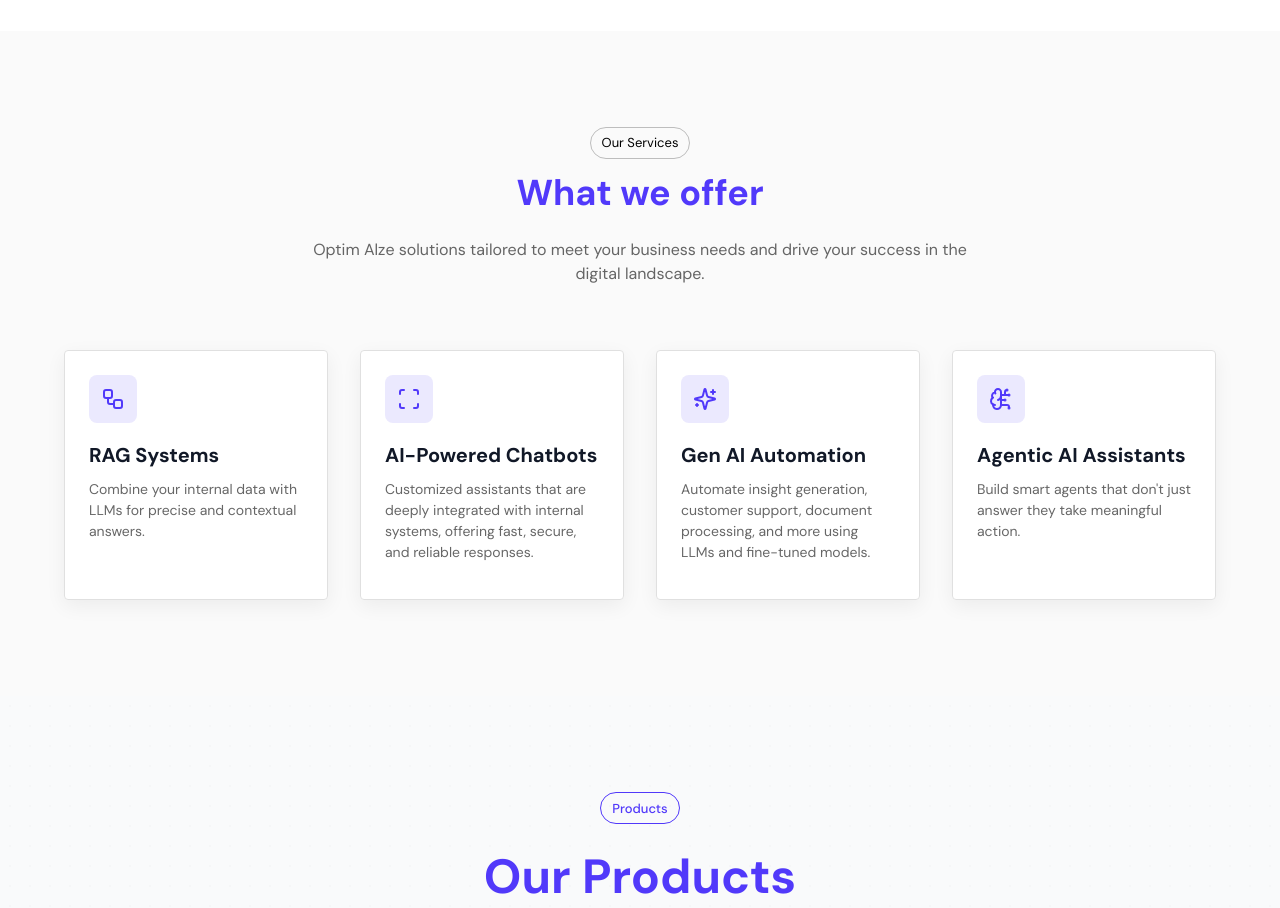
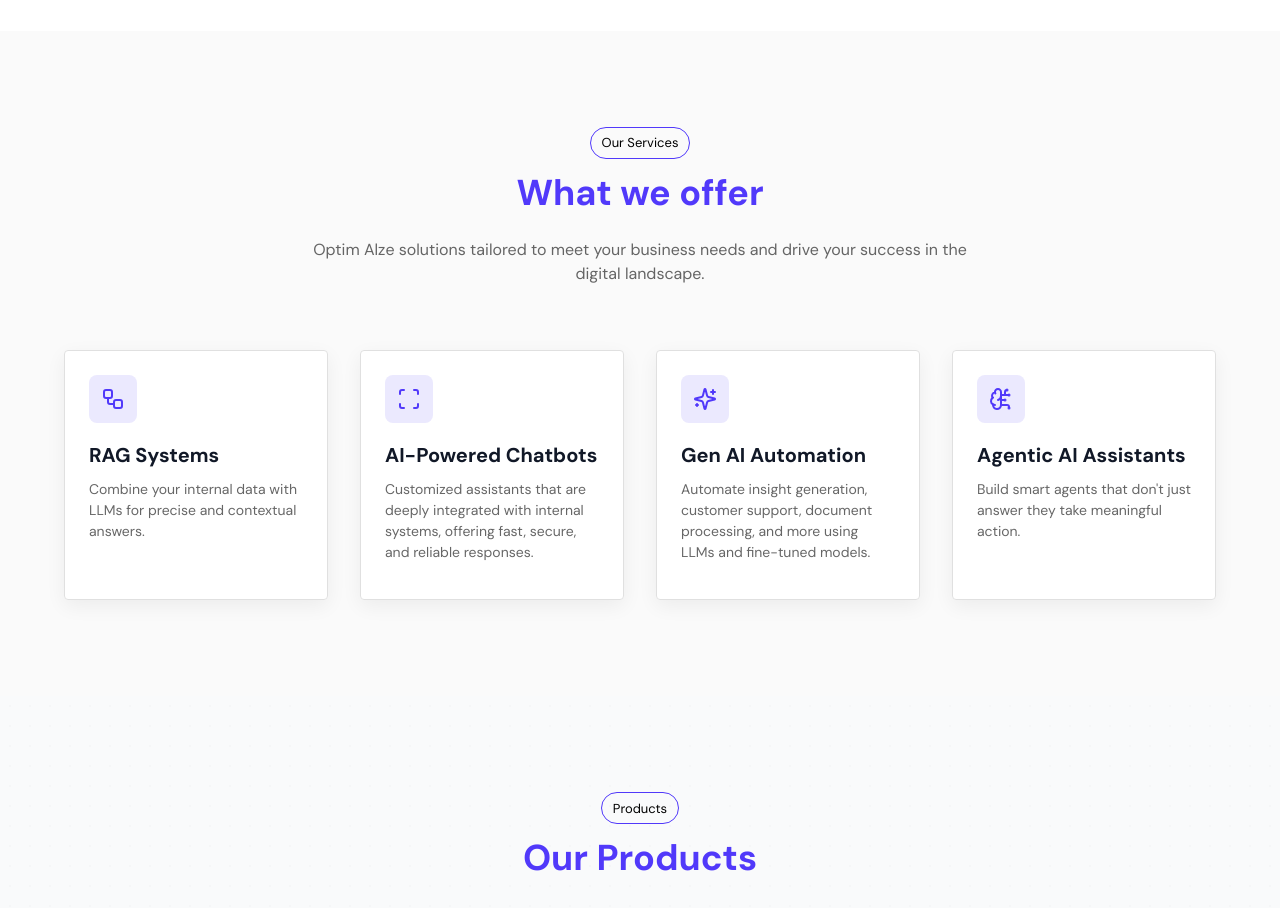
Before and after one commit to Adnan9750/Optim-Alze, a Next.js app: page / in a window 1280 px wide. Shown: the part 1280-2188 px from the top of the page. Built offline with nearby package versions, Linux system fonts and the light colour scheme.

Commit message:
some changes

```diff
--- a/app/theme/theme.jsx
+++ b/app/theme/theme.jsx
@@ -102,6 +102,14 @@
                 },
             },
         },
+        MuiChip: {
+            styleOverrides: {
+                outlined: {
+                    borderColor: '#5139FA',
+                    // color: '#5139FA',
+                },
+            },
+        },
     },
 });
 
--- a/components/Navbar.js
+++ b/components/Navbar.js
@@ -145,12 +145,12 @@
                     boxShadow: menuOpen ? '0px 4px 10px rgba(0, 0, 0, 0.1)' : 'none',
                     display: 'flex',
                     flexDirection: 'column',
-                    pt:7
+                    pt: { xs:7, md: 0 }
                 }}
             >
                 <Container maxWidth="xl">
                     <Box sx={{ display: 'flex', justifyContent: 'center', alignItems: 'center' }}>
-                        <List sx={{ display: 'flex', flexDirection: 'column', gap: 2}}>
+                        <List sx={{ display: 'flex', flexDirection: 'column', gap: 2 }}>
                             {navLinks.map(link => (
                                 <ListItemButton
                                     key={link.name}
--- a/components/ProjectSection.jsx
+++ b/components/ProjectSection.jsx
@@ -105,29 +105,21 @@
           transition={{ duration: 0.5 }}
           className="mb-16 text-center"
         >
-          <Chip
-            variant="outlined"
-            label="Products"
-            sx={{
-              mb: 3,
-              borderColor: theme.palette.primary.main,
-              color: theme.palette.primary.main,
-              fontWeight: 'medium'
-            }}
-          />
+          <Chip variant='outlined' label="Products" className="mb-3" />
           <Typography
             variant="h2"
             component="h1"
             sx={{
               fontWeight: 'bold',
-              mb: 2,
+              mb: 3,
               color: theme.palette.primary.main,
-              fontSize: { xs: '2rem', sm: '2.5rem', md: '3rem' },
+              fontSize: { xs: '1.875rem', md: '2.25rem' },
               lineHeight: 1.2
             }}
           >
             Our Products
           </Typography>
+
           <Typography
             variant="body1"
             sx={{
--- a/components/TeamSection.jsx
+++ b/components/TeamSection.jsx
@@ -91,7 +91,7 @@
                                         // key={index}
                                         initial={{ opacity: 0, y: 20 }}
                                         whileInView={{ opacity: 1, y: 0 }}
-                                        // transition={{ duration: 0.4, delay: index * 0.1 }}
+                                        transition={{ duration: 0.4, delay: index * 0.1 }}
                                         viewport={{ once: true }}
                                         sx={{ p: 2 }}
                                     >
```
